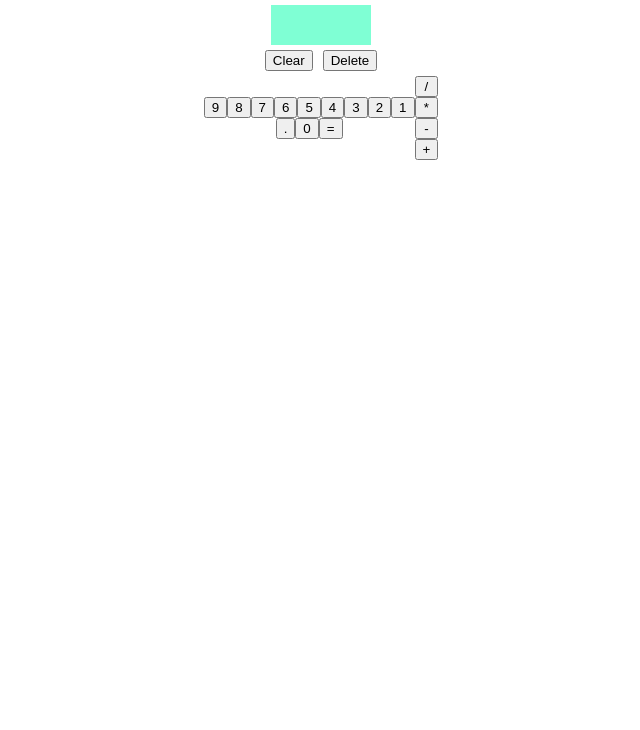
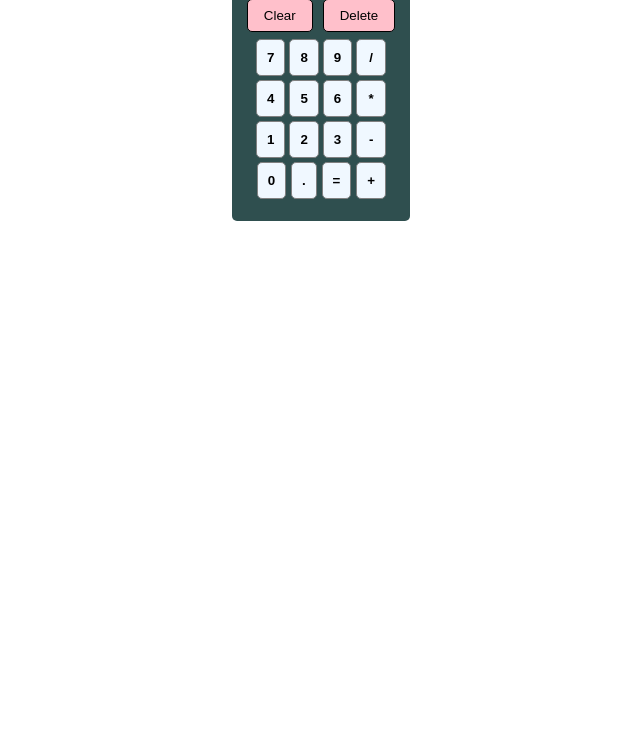
Before and after one commit to NithinGopal/Calculator, a plain HTML site: page index.html in a window 1280 px wide. Shown: the part 70-800 px from the top of the page, without its empty margins (319-959 px from the left). Drawn offline with Linux system fonts and the light colour scheme.

Commit message:
Fix style and elements
- fixed numkey issue
- added styles
-operations pending

```diff
--- a/scripts.js
+++ b/scripts.js
@@ -2,10 +2,10 @@
 
 const body = document.querySelector('body');
 const mainBox = document.createElement('div');
-const heading = document.createElement('h2');
+//const heading = document.createElement('h2');
 
-heading.textContent = 'Calculator';
-body.appendChild(heading);
+//heading.textContent = 'Calculator';
+//body.appendChild(heading);
 mainBox.setAttribute('id', 'mainBox')
 body.appendChild(mainBox);
 
@@ -47,41 +47,67 @@ function build () {
     //declare/create num,operate elements
     let numContainer = document.createElement('div');
     let operateContainer = document.createElement('div');
-    let zeroDotEqualContainer = document.createElement('div');
     let numKeyContainer = document.createElement('div');
     //add classes to them
     numContainer.classList.add('numContainer');
     operateContainer.classList.add('operateContainer');
+    numKeyContainer.classList.add('numKeyContainer');
+    //add to numRows and 0/./= Row to numcontainer
+    let numRow1 = document.createElement('div');
+    let numRow2 = document.createElement('div');
+    let numRow3 = document.createElement('div');
+    numRow1.classList.add('numRow1');
+    numRow2.classList.add('numRow2');
+    numRow3.classList.add('numRow3');
+    numKeyContainer.appendChild(numRow1);
+    numKeyContainer.appendChild(numRow2);
+    numKeyContainer.appendChild(numRow3);
+    let zeroDotEqualContainer = document.createElement('div');
     zeroDotEqualContainer.classList.add('zeroDotEqualContainer');
-    numKeyContainer.classList.add('numKeyContainer');
-    //add to num keys and 0/./= keys to numcontainer
-    numContainer.appendChild(zeroDotEqualContainer);
+    numKeyContainer.appendChild(zeroDotEqualContainer);
     numContainer.appendChild(numKeyContainer);
     //add numContainer and operateContainer to main keyContainer
     keyContainer.appendChild(numContainer);
     keyContainer.appendChild(operateContainer);
     //populate number keys and add to numkeycontainer
-    for (k=9; k>=1; k--) {
+    for (k=0; k<12; k++) {
         let numKeys = document.createElement('button');
         numKeys.classList.add('numKeys');
-        numKeys.textContent = +k;
-        numKeyContainer.appendChild(numKeys);
+        if (k === 11) {
+            numKeys.textContent = '=';
+            zeroDotEqualContainer.appendChild(numKeys);
+        }else if (k === 0) {
+            numKeys.textContent = 0;
+            zeroDotEqualContainer.appendChild(numKeys);
+        }else if (k === 10) {
+            numKeys.textContent = '.';
+            zeroDotEqualContainer.appendChild(numKeys);
+        }else if (k ===9 || k === 8 || k ===7) {
+            numKeys.textContent = k;
+            numRow1.appendChild(numKeys);
+        }else if (k === 6 || k === 5 || k === 4) {
+            numKeys.textContent = k;
+            numRow2.appendChild(numKeys);
+        }else if (k === 3 || k === 2 || k === 1) {
+            numKeys.textContent = k;
+            numRow3.appendChild(numKeys);
+        }
     }
     //populate 0/./= keys and add to zeroDotEqualContainer
-    for (l=0; l<3; l++) {
-        let zeroDotEqualKeys = document.createElement('button');
-        zeroDotEqualKeys.classList.add('numKeys');
-        //assign text content
-        if (l === 0 ) {
-                zeroDotEqualKeys.textContent = '.';
-            }
-        else if (l === 1) {
-             zeroDotEqualKeys.textContent = 0;
-        }else if (l === 2) {
-             zeroDotEqualKeys.textContent = '=';
-         }
-        zeroDotEqualContainer.appendChild(zeroDotEqualKeys);
-    }
+    // for (l=0; l<3; l++) {
+    //     let zeroDotEqualKeys = document.createElement('button');
+    //     zeroDotEqualKeys.classList.add('numKeys');
+    //     //assign text content
+    //     if (l === 0 ) {
+    //             zeroDotEqualKeys.textContent = '.';
+    //         }
+    //     else if (l === 1) {
+    //          zeroDotEqualKeys.textContent = 0;
+    //     }else if (l === 2) {
+    //          zeroDotEqualKeys.textContent = '=';
+    //      }
+    //     zeroDotEqualContainer.appendChild(zeroDotEqualKeys);
+    // }
     //populate operation keys and add to operateContainer
     for (m=0; m<4; m++){
         let operateKey = document.createElement('button');
--- a/styles.css
+++ b/styles.css
@@ -1,6 +1,5 @@
 body {
     display: flex;
-    flex-direction: column;
     justify-content: center;
     align-items: center;
 }
@@ -9,15 +8,34 @@ body {
     flex-direction: column;
     justify-content: center;
     align-items: center;
-    width: max-content;
+    height: fit-content;
+    background-color: darkslategray;
+    padding: 20px 10px;
+    border: 1ps solid whitesmoke;
+    border-radius: 5px;
 }
+
 .resultPlay{
-    height: 40px;
-    width: 100px;
-    background-color: aquamarine;
+    height: 100%;
+    width: 100%;
+    background-color: white;
+    padding: 10px 0;
+    border-radius: 5px;
 }
+
+.resetbtn {
+    display: flex;
+    flex-direction: row;
+    justify-content: space-between;
+}
+
 .clearBtn {
     margin: 5px;
+    width: 50%;
+    background-color: pink;
+    border: 1px solid black;
+    border-radius: 5px;
+    padding: 8px 16px;
 }
 .keyContainer {
     display: flex;
@@ -27,14 +45,26 @@ body {
     display: flex;
     flex-direction: column;
 }
-.numContainer{
-    display: flex;
-    flex-direction: column-reverse;
-    justify-content: center;
-    align-items: center;
-}
+
 .numKeyContainer{
     display: flex;
-    flex-direction: row;
-    flex-wrap: wrap-reverse;
+   flex-direction: column;
 }
+.zeroDotEqualContainer{
+    display: flex;
+    justify-content: space-evenly;
+}
+
+
+.numKeys {
+    border: 1px solid grey;
+    padding: 10px;
+    background-color: aliceblue;
+    border-radius: 5px;
+    margin: 2px;
+    font-weight: bold;
+}
+.numKeys:hover{
+    background-color: chartreuse;
+    size: 110%;
+}
```
